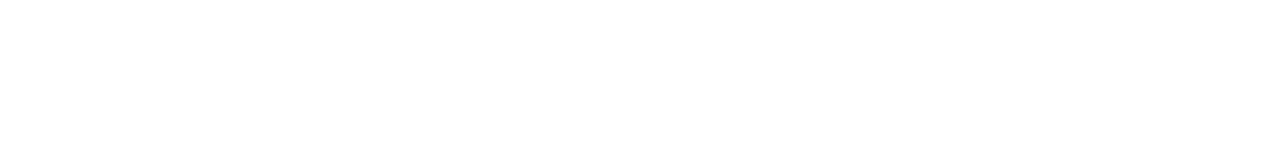
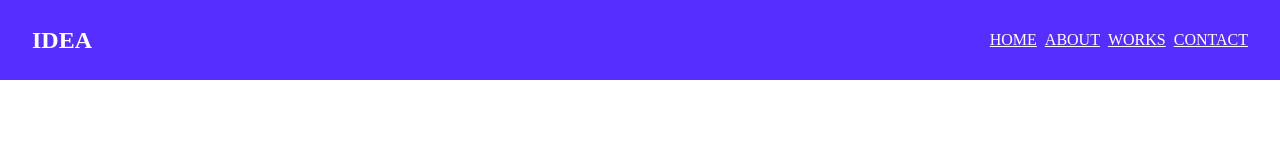
Before and after one commit to sabia-afrin/leader-board, a plain HTML site: page index.html in a window 1280 px wide. Drawn offline with Linux system fonts and the light colour scheme.

Commit message:
nav added

```diff
--- a/index.html
+++ b/index.html
@@ -1,4 +1,4 @@
-<!DOCTYPE html>
+
 <html lang="en">
 <head>
  <meta charset="UTF-8">
@@ -9,6 +9,25 @@
  <link rel="stylesheet" href="style.css">
 </head>
 <body>
+ <!-- nav -->
+<nav>
+<h2>idea</h2>
+<ul class="nav-links">
+ <li>
+  <a href="home" class="nav-link">home</a>
+ </li>
+ <li>
+  <a href="about" class="nav-link">about</a>
+ </li>
+ <li>
+  <a href="works" class="nav-link">works</a>
+ </li>
+ <li>
+  <a href="contact" class="nav-link">contact</a>
+ </li>
+</ul>
+</nav>
+<!-- end of nav -->
 
 </body>
-</html>
+</html><!DOCTYPE html>
--- a/style.css
+++ b/style.css
@@ -1,3 +1,30 @@
-h1{
- color: red;
+*{
+ margin: 0;
 }
+nav{
+height: 5rem;
+padding: 0 2rem;
+background:#562EFF;
+display: flex;
+align-items: center;
+justify-content: space-between;
+
+}
+h2{
+ margin-bottom: 0 auto;
+ text-transform: uppercase;
+ font-weight: bold;
+ color: #fff;
+}
+.nav-links{
+ list-style-type: none;
+ text-decoration: none;
+ gap: .5rem;
+ display: flex;
+
+}
+.nav-link{
+ /* margin-left: 0.5rem; */
+ text-transform: uppercase;
+ color: #fff;
+}
```
